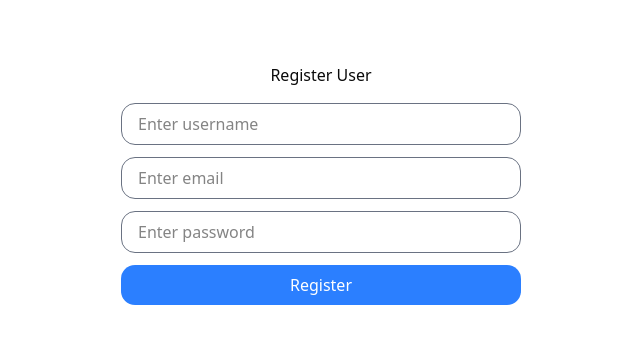
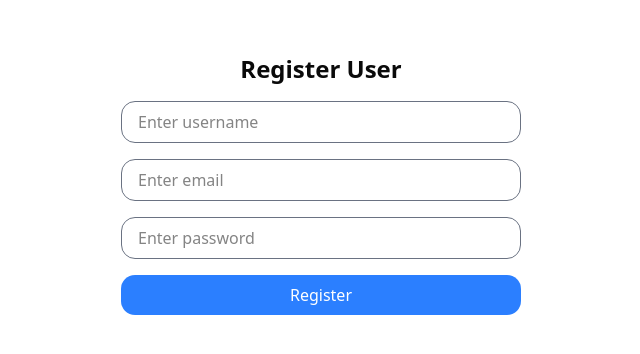
Before and after one commit to DivyanshChaudhary0/AI_Recipe_Maker, a React (Vite) app in the folder Frontend/: page /register in a window 1280 px wide. Shown: the part 216-570 px from the top of the page, without its empty margins (319-959 px from the left). Built offline with nearby package versions, Linux system fonts and the light colour scheme.

Commit message:
feat: enhance login and registration headers with improved styling

```diff
--- a/Frontend/src/views/login/Login.jsx
+++ b/Frontend/src/views/login/Login.jsx
@@ -8,7 +8,7 @@ const Login = () => {
 
   return (
     <div className='w-full h-screen flex flex-col gap-4 items-center justify-center'>
-        <h2>Login User</h2>
+        <h2 className='text-2xl font-semibold'>Login User</h2>
         <form className='flex flex-col gap-3 w-[400px]'>
             <input
                 type="text"
@@ -24,7 +24,9 @@ const Login = () => {
                 value={password}
                 onChange={(e) => setPassword(e.target.value)}
             />
-            <button className='px-2 py-2 bg-blue-500 hover:bg-blue-600 transition-all text-white rounded-xl cursor-pointer'>Login</button>
+            <button className='px-2 py-2 bg-blue-500 hover:bg-blue-600 transition-all text-white rounded-xl cursor-pointer'>
+                Login
+            </button>
         </form>
     </div>
   )
--- a/Frontend/src/views/register/Register.jsx
+++ b/Frontend/src/views/register/Register.jsx
@@ -9,8 +9,8 @@ const Register = () => {
 
   return (
     <div className='w-full h-screen flex flex-col gap-4 items-center justify-center'>
-        <h2>Register User</h2>
-        <form className='flex flex-col gap-3 w-[400px]'>
+        <h2 className='text-2xl font-semibold'>Register User</h2>
+        <form className='flex flex-col gap-4 w-[400px]'>
             <input
                 type="text"
                 placeholder='Enter username'
```
